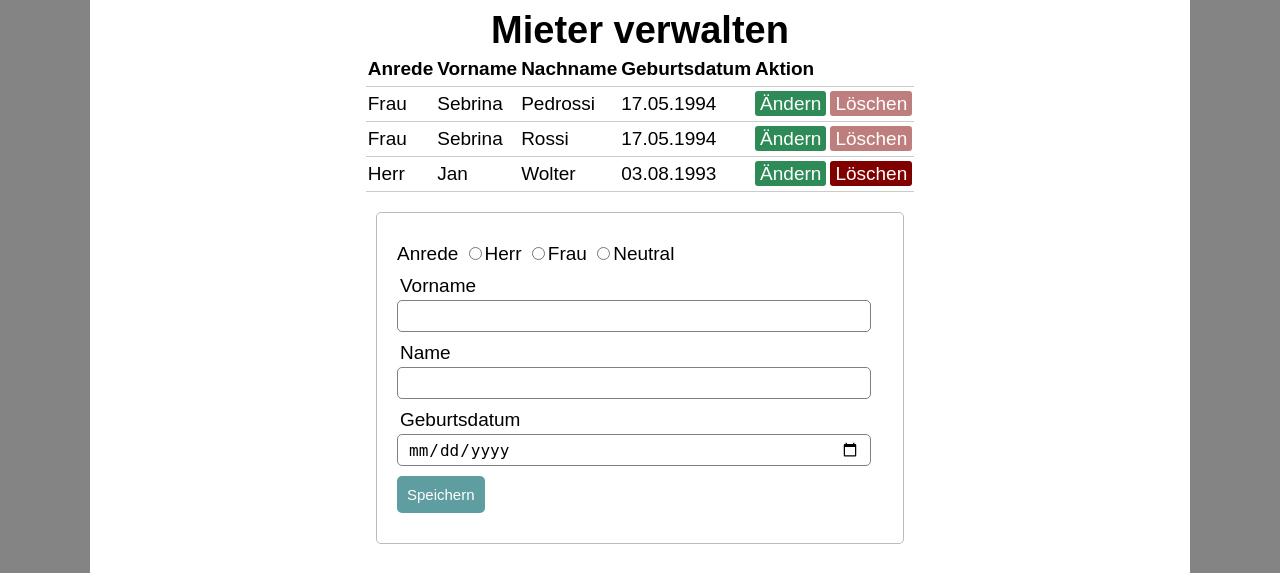
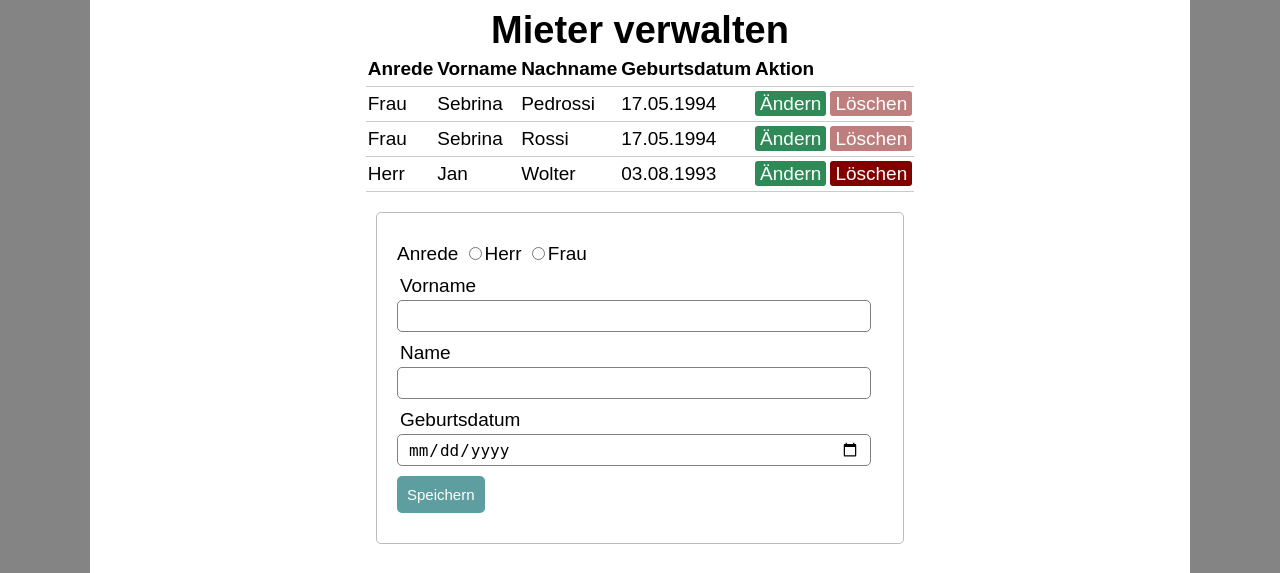
Before and after one commit to Ste1Dan1/LandlordManager, a PHP site: page /mieter.php in a window 1280 px wide. Shown: the part 100-673 px from the top of the page. Run offline with PHP 8.4, Linux system fonts and the light colour scheme; a user stored in the database is signed in; data comes from the database, SQL or seed files in the repository.

Commit message:
Mieter: Anrede "Neutral" weg

```diff
--- a/mieter.php
+++ b/mieter.php
@@ -82,7 +82,6 @@ include 'loginCheck.inc.php';
                     <label>Anrede</label>
                     <input type="radio" name="anrede" id="anrede-herr" value="Herr" required <?php echo $anrede == "Herr" ? 'checked' : ""; ?>><label for="anrede-herr">Herr</label>
                     <input type="radio" name="anrede" id="anrede-frau" value="Frau" <?php echo $anrede == "Frau" ? 'checked' : ""; ?>><label for="anrede-frau">Frau</label>
-                    <input type="radio" name="anrede" id="anrede-neutral" value="Neutral" <?php echo $anrede == "Neutral" ? 'checked' : ""; ?>><label for="anrede-neutral">Neutral</label>
                 </div>
 
                 <div class="input-group">
```
